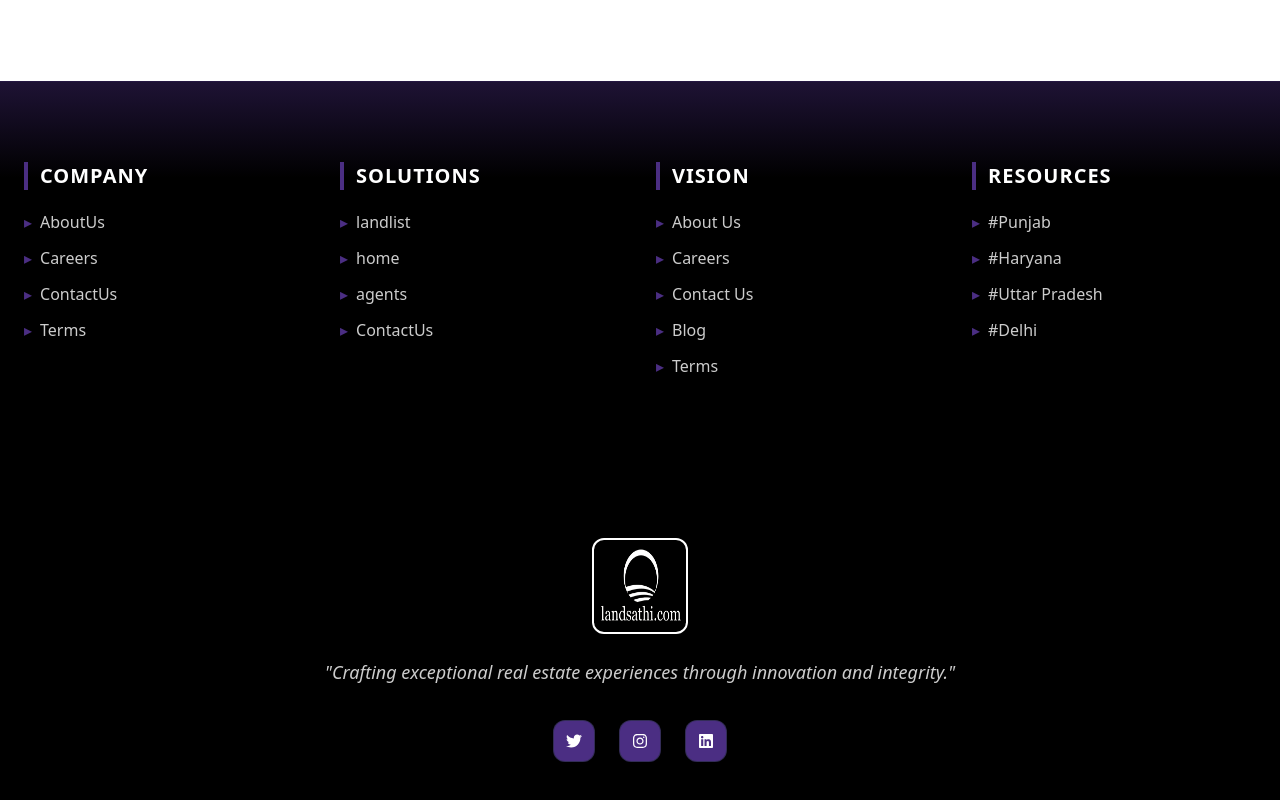
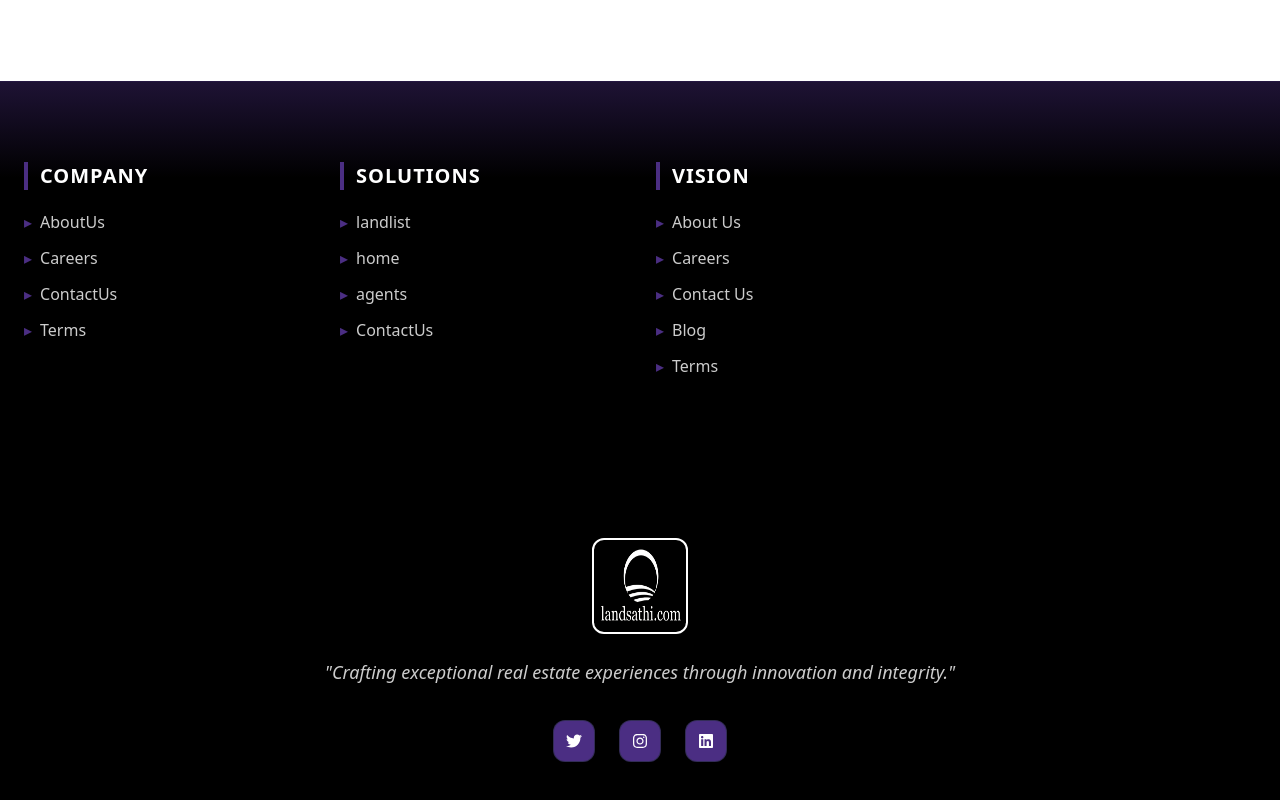
Before and after one commit to rajeev-the/Final_real_Estate, a React (Vite) app: page / in a window 1280 px wide. Shown: the part 3950-4750 px from the top of the page. Built offline with nearby package versions, Linux system fonts and the light colour scheme; no server answers.

Commit message:
update newwww  Frontend

```diff
--- a/src/componets/Footer.jsx
+++ b/src/componets/Footer.jsx
@@ -14,7 +14,7 @@ const Footer = () => {
     { title: "COMPANY", links: ["AboutUs", "Careers", "ContactUs",  "Terms"] },
     { title: "SOLUTIONS", links: ["landlist", "home", "agents", "ContactUs"] },
     { title: "VISION", links: ["About Us", "Careers", "Contact Us", "Blog", "Terms"] },
-    { title: "RESOURCES", links: ["#Punjab", "#Haryana", "#Uttar Pradesh", "#Delhi"] },
+
   ];
 
   return (
```
